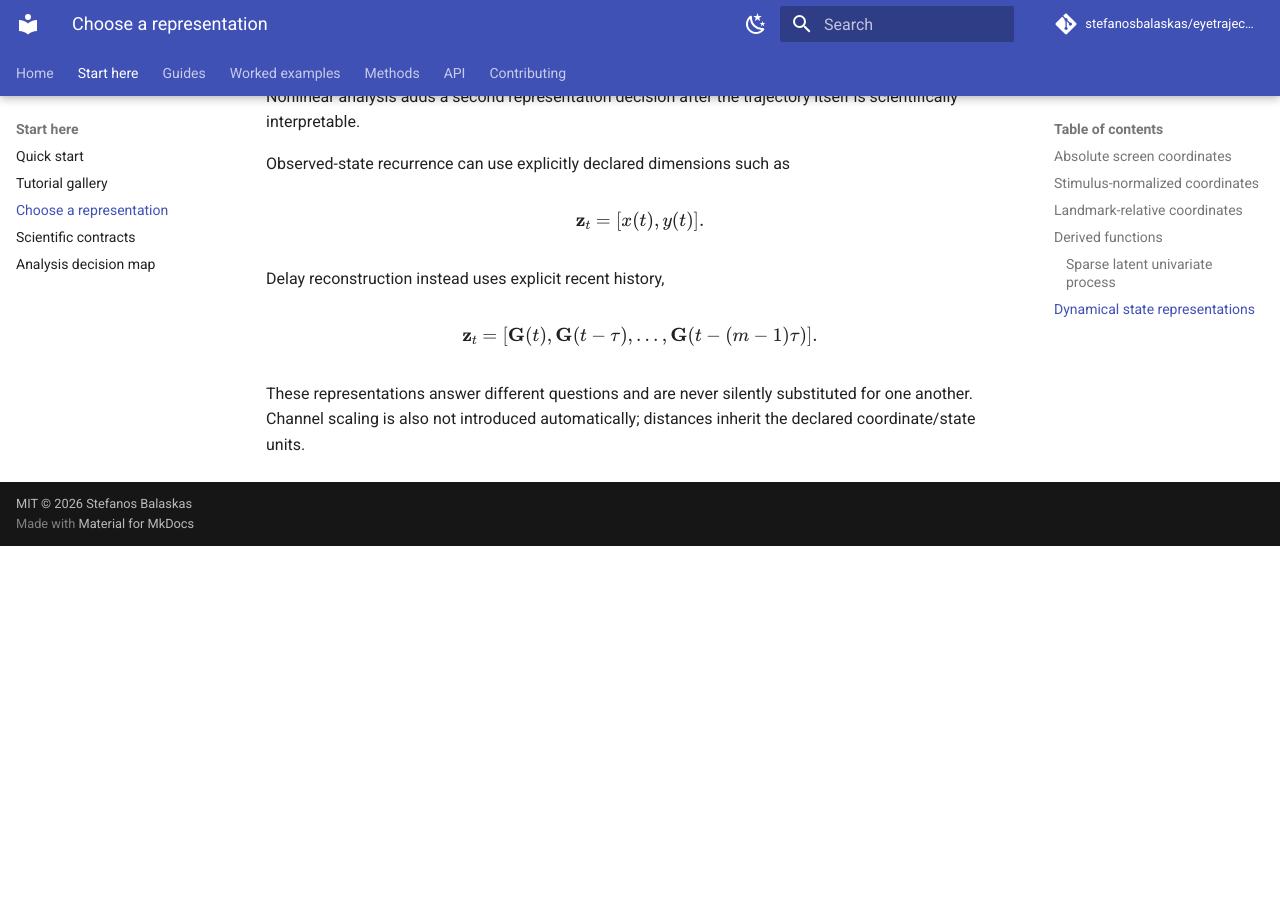
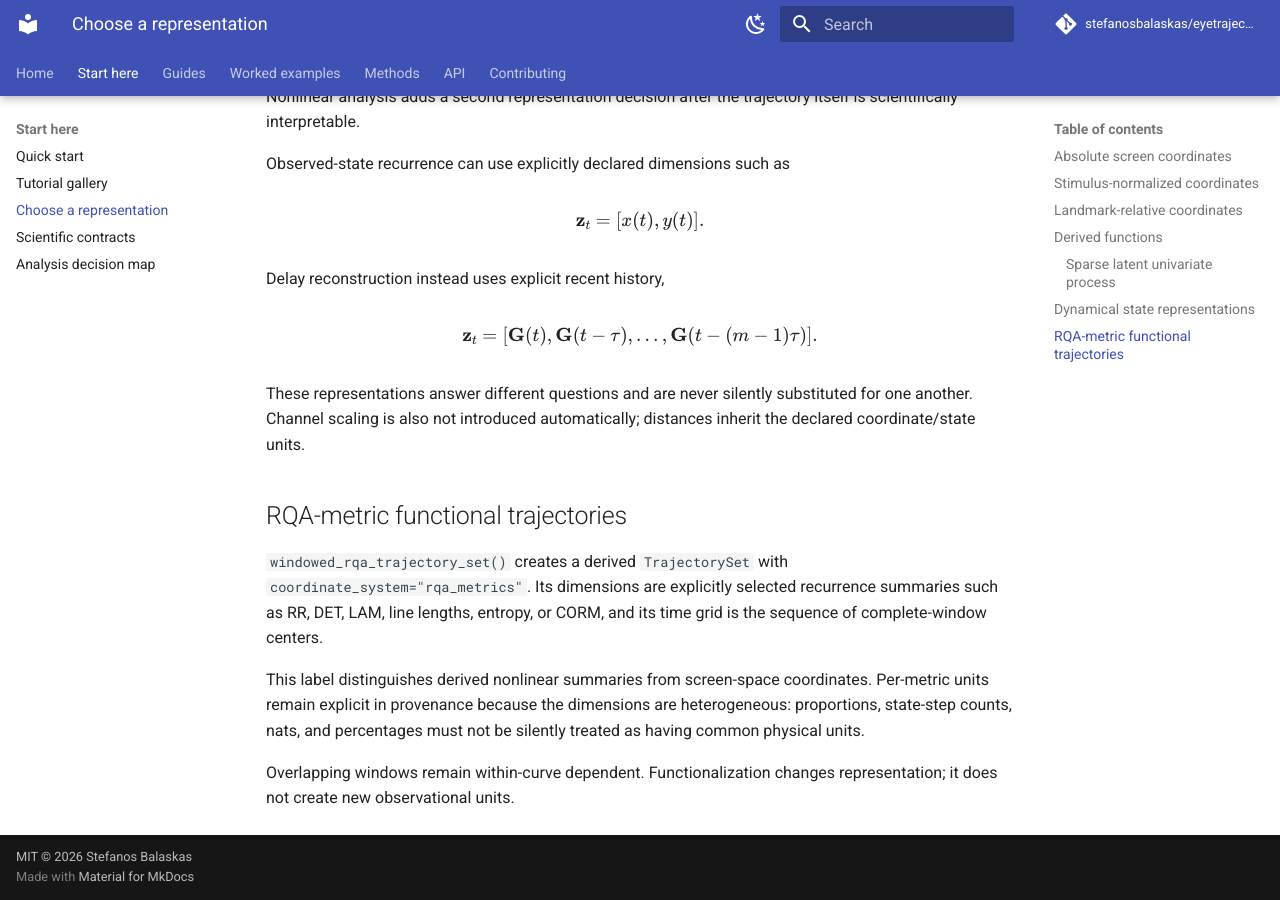
Before and after one commit to stefanosbalaskas/eyetrajectoriespy, an MkDocs documentation site: the page built from docs/concepts/representations.md, in a window 1280 px wide and 900 px high, scrolled down 1371 px. Built offline with MkDocs 1.6.1 and Material for MkDocs 9.7.7, drawn with Linux system fonts in a browser that asks for light colours; comment, search, counter and statistics services are not loaded; before the commit the page ends 1917 px from its top, so only the background shows below that.

Commit message:
Document RQA metric functional representation

```diff
--- a/docs/concepts/representations.md
+++ b/docs/concepts/representations.md
@@ -51,3 +51,10 @@ $$
 $$
 
 These representations answer different questions and are never silently substituted for one another. Channel scaling is also not introduced automatically; distances inherit the declared coordinate/state units.
+## RQA-metric functional trajectories
+
+`windowed_rqa_trajectory_set()` creates a derived `TrajectorySet` with `coordinate_system="rqa_metrics"`. Its dimensions are explicitly selected recurrence summaries such as RR, DET, LAM, line lengths, entropy, or CORM, and its time grid is the sequence of complete-window centers.
+
+This label distinguishes derived nonlinear summaries from screen-space coordinates. Per-metric units remain explicit in provenance because the dimensions are heterogeneous: proportions, state-step counts, nats, and percentages must not be silently treated as having common physical units.
+
+Overlapping windows remain within-curve dependent. Functionalization changes representation; it does not create new observational units.
```
